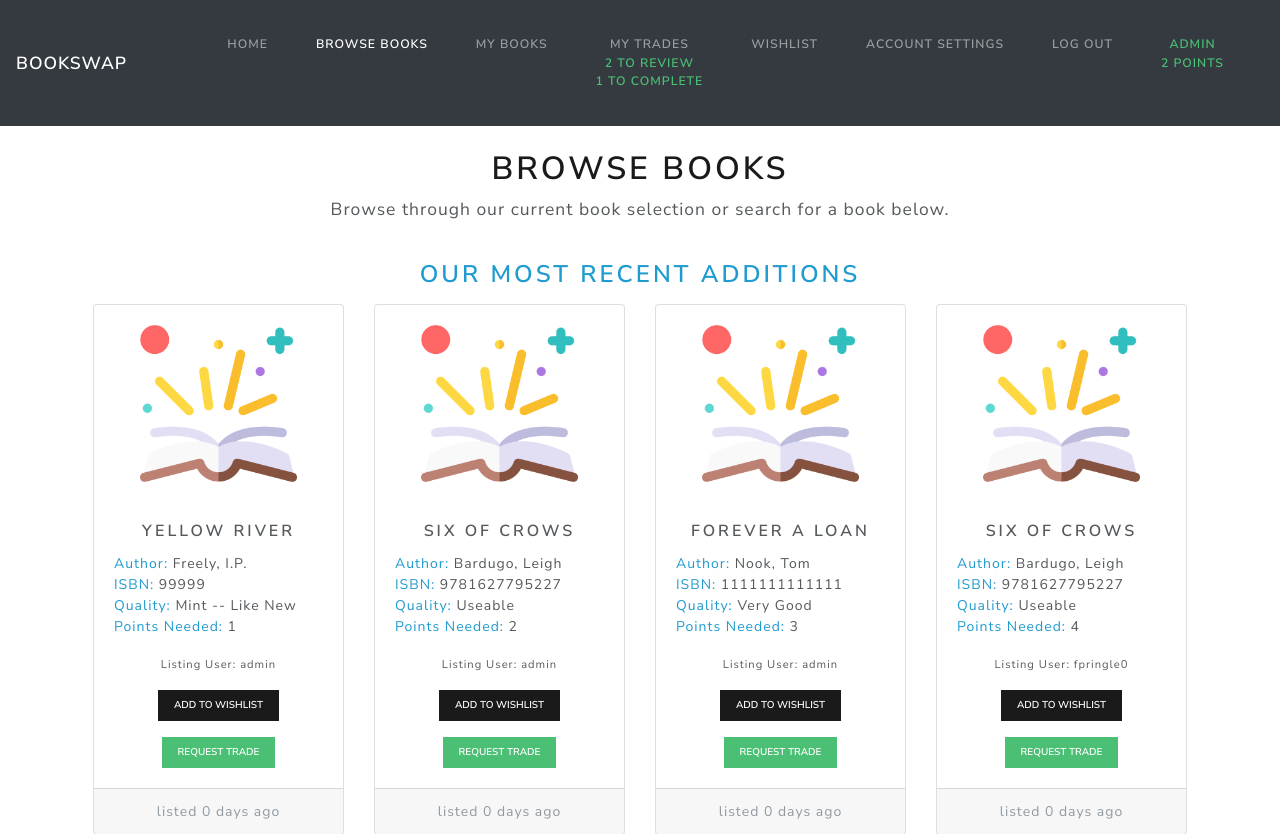
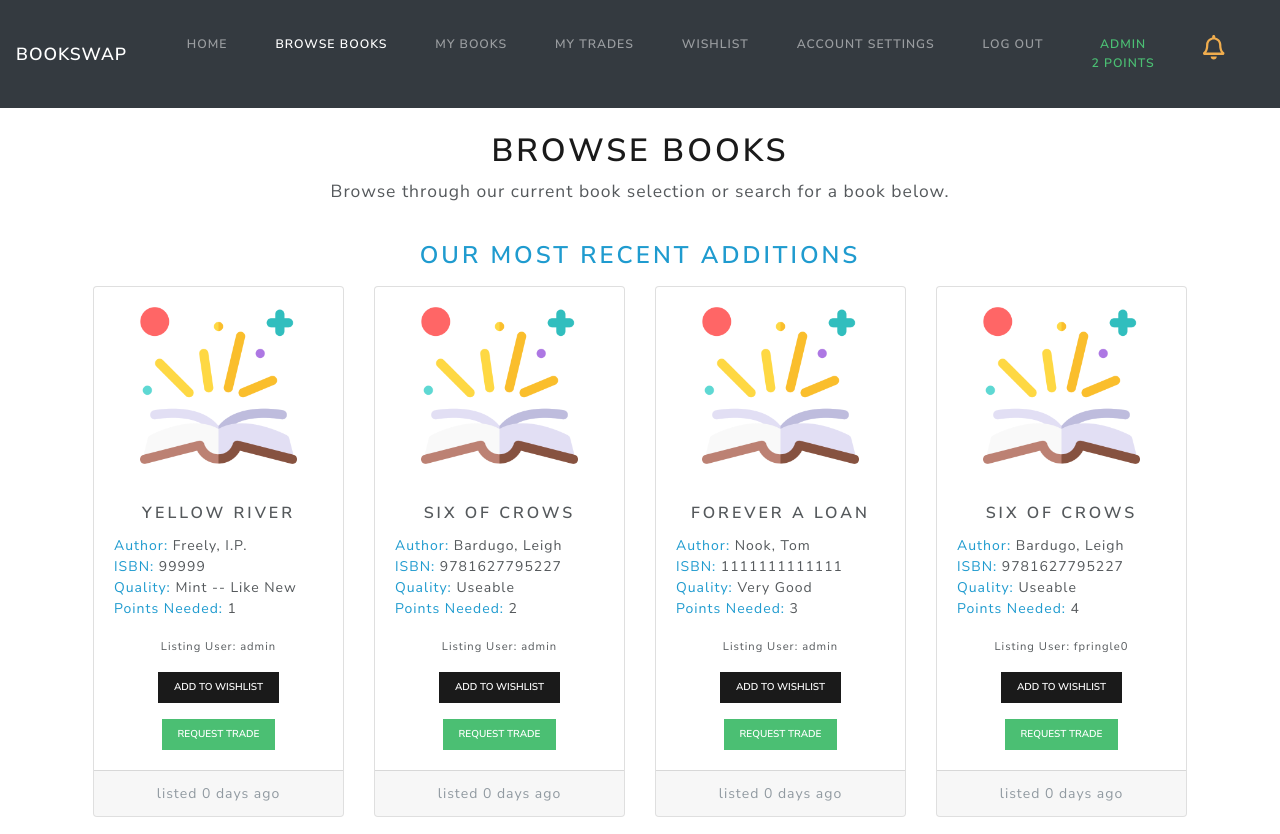
Before and after one commit to lagunasmel/BookSwap, a Flask app: page /browse-books in a window 1280 px wide. Shown: the top 834 px of the page. Run offline with Flask 2, Linux system fonts and the light colour scheme; the visitor is signed in with stand-in values (Sample User, id 1); data comes from the database, SQL or seed files in the repository; some libraries are stand-ins or nearby versions.

Commit message:
added bell icon and tooltip to navbar when trades detected

```diff
--- a/templates/browse-books.html
+++ b/templates/browse-books.html
@@ -344,7 +344,7 @@
                     <br/>
                     <p>
                         If your request is rejected, the points will be returned to your balance. A refund can also be
-                        procesed if the book is enver recieved.
+                        processed if the book is never received.
                     </p>
                     <div class="col-12 mb-4">
                         <div class="card text-center h-100">
--- a/templates/layout.html
+++ b/templates/layout.html
@@ -12,13 +12,17 @@
     <link rel="stylesheet" type="text/css" href="{{ url_for('static', filename='css/main.css') }}">
 
     <!-- Fontawesome icon pack -->
-    <script
-            src="https://cdnjs.cloudflare.com/ajax/libs/font-awesome/5.13.1/js/all.min.js"
+    <script src="https://cdnjs.cloudflare.com/ajax/libs/font-awesome/5.13.1/js/all.min.js"
             integrity="sha256-HkXXtFRaflZ7gjmpjGQBENGnq8NIno4SDNq/3DbkMgo="
-            crossorigin="anonymous"
-    ></script>
+            crossorigin="anonymous"></script>
     <!--jQuery-->
     <script type="text/javascript" src="{{ url_for('static', filename='js/jquery.js') }}"></script>
+
+    <script type="text/javascript">
+        $(function () {
+            $('[data-toggle="tooltip"]').tooltip()
+        });
+    </script>
 
     <title>BookSwap App</title>
 </head>
@@ -54,11 +58,7 @@
                         <a class="nav-link" href="{{ url_for('my_books') }}">My Books</a>
                     </li>
                     <li class="nav-item {{ 'active' if active_page == 'my-trades' }}">
-                        <a class="nav-link text-center" href="{{ url_for('my_trades') }}">My Trades
-                            <span class="text-success">
-                  {% if g.num_trade_requests > 0 %} <br/> {{ g.num_trade_requests }} to review {% endif %}
-                                {% if g.num_open_trades  > 0 %} <br/> {{ g.num_open_trades }} to complete {% endif %}
-                </span></a>
+                        <a class="nav-link text-center" href="{{ url_for('my_trades') }}"> My Trades</a>
                     </li>
                     <li class="nav-item {{ 'active' if active_page == 'wishlist' }}">
                         <a class="nav-link" href="{{ url_for('wishlist') }}">Wishlist</a>
@@ -71,6 +71,19 @@
                     <li class="nav-item nav-link text-success text-center"> {{ g.username }} <br/> {{ g.points }}
                         {% if g.points == 1 %} point {% else %} points {% endif %}
                     </li>
+                    {% if g.num_trade_requests > 0 or g.num_open_trades  > 0 %}
+                        <li class="nav-item">
+                            <a class="nav-link text-warning" href="{{ url_for('my_trades') }}" data-toggle="tooltip"
+                               data-placement="bottom" data-html="true"
+                               title="
+                               {% if g.num_trade_requests > 0 %}
+                                {{ g.num_trade_requests }} trade requests to review
+                                {% endif %}
+                                {% if g.num_open_trades > 0 %}
+                                <br> {{ g.num_open_trades }} trades to complete
+                                {% endif %} "> <i class="far fa-bell fa-2x"></i></a>
+                        </li>
+                    {% endif %}
                 {% else %}
                     <li class="nav-item {{ 'active' if active_page == 'home' }} ">
                         <a class="nav-link" href="{{ url_for('home') }}">Home
```
